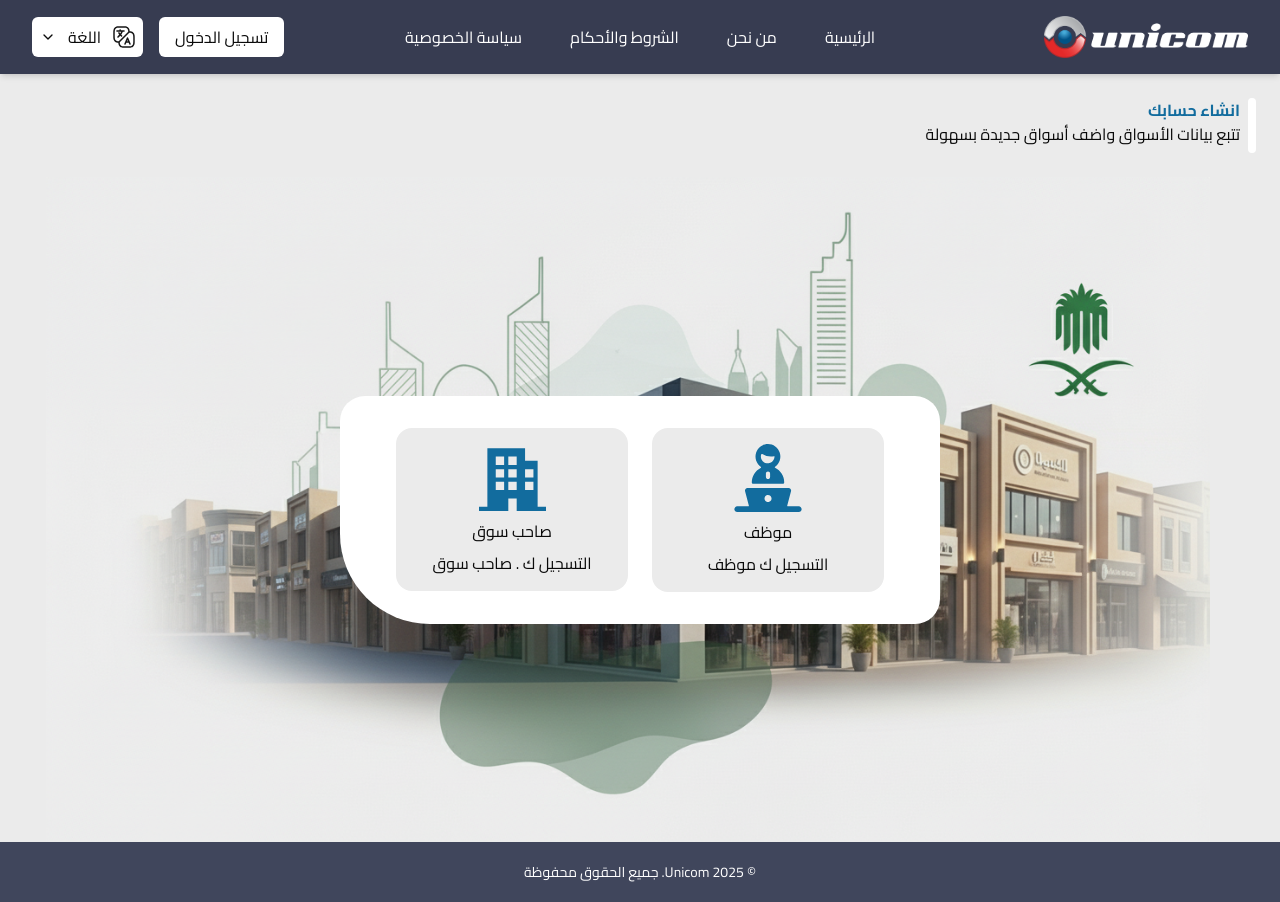
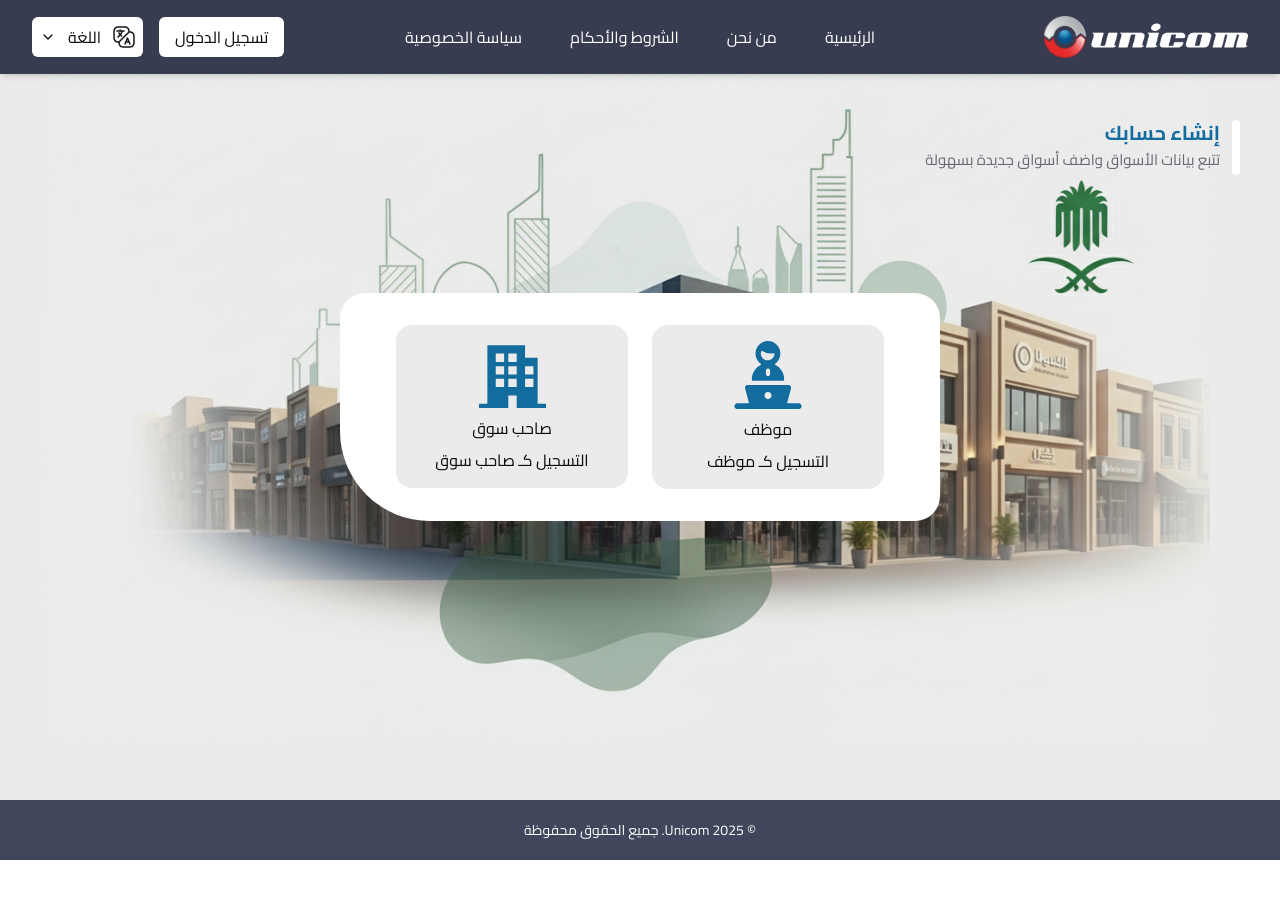
Before and after one commit to Ahmedelsayed265/unicom, a React (Vite) app: page /choose-account in a window 1280 px wide. After the commit the page ends 860 px from the top, so only its background shows below. Built offline with nearby package versions, Linux system fonts and the light colour scheme.

Commit message:
complete translate

```diff
--- a/src/features/auth/register/CreateAccount.tsx
+++ b/src/features/auth/register/CreateAccount.tsx
@@ -99,7 +99,7 @@ export default function CreateAccount() {
 
               {errors.area && (
                 <p className="text-red-500 text-sm mt-1">
-                  {errors.area.message}
+                  {t(errors.area.message as string)}
                 </p>
               )}
             </div>
@@ -137,7 +137,7 @@ export default function CreateAccount() {
 
               {errors.market_id && (
                 <p className="text-red-500 text-sm mt-1">
-                  {errors.market_id.message}
+                 {t(errors.market_id.message as string)}
                 </p>
               )}
             </div>
--- a/src/locales/ar.json
+++ b/src/locales/ar.json
@@ -59,6 +59,12 @@
   "start_now": "ابدأ الآن",
   "toast": {
     "login_failed": "فشل تسجيل الدخول"
+  },
+  "accountType": {
+    "employee": "موظف",
+    "registerEmployee": "التسجيل كـ موظف",
+    "marketOwner": "صاحب سوق",
+    "registerMarketOwner": "التسجيل كـ صاحب سوق"
   },
   "createAccount": {
     "title": "إنشاء حسابك",
--- a/src/locales/en.json
+++ b/src/locales/en.json
@@ -58,6 +58,12 @@
   "thanks_for_joining": "Thank you for joining us",
   "your_store_number": "This is your store number",
   "start_now": "Start Now",
+  "accountType": {
+    "employee": "Employee",
+    "registerEmployee": "Register as Employee",
+    "marketOwner": "Market Owner",
+    "registerMarketOwner": "Register as Market Owner"
+  },
   "toast": {
     "login_failed": "Login Failed"
   },
--- a/src/routes/ChooseAccountType.tsx
+++ b/src/routes/ChooseAccountType.tsx
@@ -5,28 +5,28 @@ export default function ChooseAccountType() {
   const { t } = useTranslation();
   return (
     <>
-      <div className="flex p-6">
+      {/* <div className="flex p-6">
         <div className="w-[8px] h-[55px] bg-white rounded-sm"></div>
 
         <div className=" px-2">
-          <h1 className="text-[#126C9E] font-bold">انشاء حسابك</h1>
-          <p>تتبع بيانات الأسواق واضف أسواق جديدة بسهولة</p>
+          <h1 className="text-[#126C9E] font-bold">{t("createAccount.title")}</h1>
+          <p>{t("createAccount.subtitle")}</p>
         </div>
-      </div>
+      </div> */}
       <div className="flex items-center justify-center py-20 auth_page min-h-[665px]">
         <title>{t("create_account")}</title>
-        {/* <div className="absolute top-[15%] right-10 flex items-start gap-3">
+        <div className="absolute top-[15%] start-10 flex items-start gap-3">
           <div className="w-[8px] h-[55px] bg-white rounded-sm"></div>
 
           <div>
             <h1 className="text-[#126C9E] font-bold text-[20px] leading-tight">
-            انشاء حسابك
+              {t("createAccount.title")}{" "}
             </h1>
             <p className="text-[#666874] text-[15px] mt-1">
-            تتبع بيانات الأسواق واضف أسواق جديدة بسهولة
+              {t("createAccount.subtitle")}{" "}
             </p>
           </div>
-      </div> */}
+        </div>
         <div className="bg-white w-[min(600px,100%-16px)] py-8 px-14 custom_round">
           <div className="flex items-center gap-6">
             <Link
@@ -34,8 +34,8 @@ export default function ChooseAccountType() {
               className="bg-[#EBEBEB] flex-1 flex flex-col gap-2 items-center justify-center p-4 rounded-[16px]"
             >
               <img src="/images/employee.svg" alt="" />
-              <h5>موظف</h5>
-              <p>التسجيل ك موظف</p>
+              <h5>{t("accountType.employee")}</h5>
+              <p>{t("accountType.registerEmployee")}</p>
             </Link>
 
             <Link
@@ -43,8 +43,8 @@ export default function ChooseAccountType() {
               className="bg-[#EBEBEB] flex-1 flex flex-col gap-2 items-center justify-center p-4 rounded-[16px]"
             >
               <img src="/images/market.svg" alt="" />
-              <h5>صاحب سوق</h5>
-              <p>التسجيل ك . صاحب سوق</p>
+              <h5>{t("accountType.marketOwner")}</h5>
+              <p>{t("accountType.registerMarketOwner")}</p>
             </Link>
           </div>
         </div>
```
Lines whose indentation alone changed are shown as unchanged.
